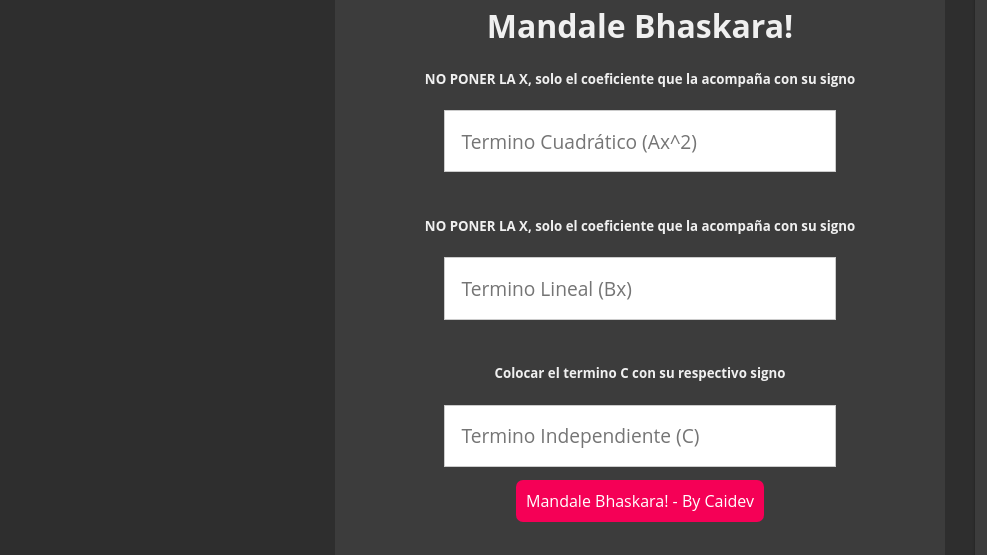
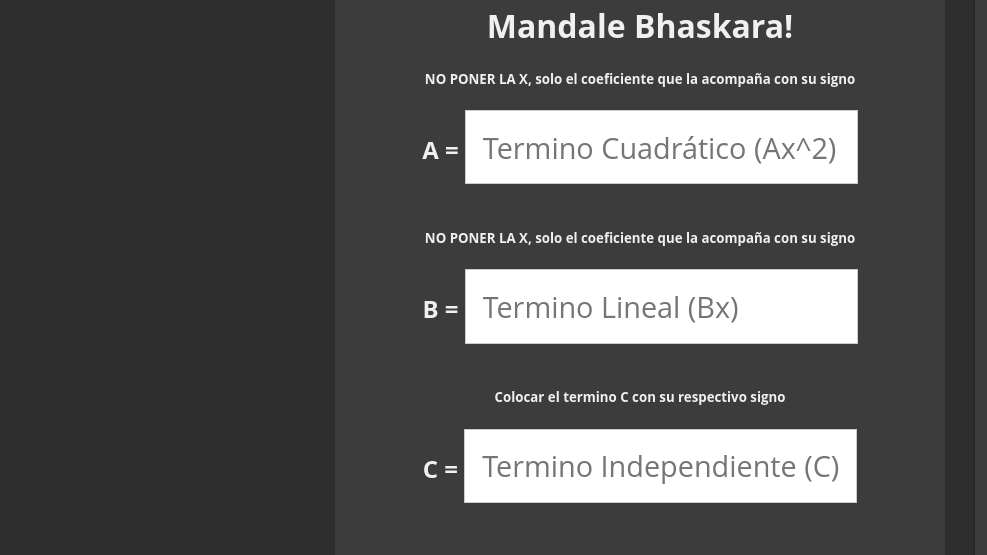
Before and after one commit to caidevOficial/Front_CuadraticApp, a website: page Bhaskara/bhaskara1.html in a window 1280 px wide. Shown: the part 183-738 px from the top of the page, 0-987 px from the left. Drawn offline with Linux system fonts and the light colour scheme.

Commit message:
Update bhaskara1.html

```diff
--- a/Bhaskara/bhaskara1.html
+++ b/Bhaskara/bhaskara1.html
@@ -57,14 +57,17 @@
 				<div align="center">
 					<h1>Mandale Bhaskara!</h1>
 					<h5>NO PONER LA X, solo el coeficiente que la acompaña con su signo</h5>
-					<input type="text" placeholder="Termino Cuadr&aacute;tico (Ax^2)"
-						onkeypress="return soloNumeros(event)" onpaste="return false" id="terminoA" />
+					<h2>A = <input type="text" placeholder="Termino Cuadr&aacute;tico (Ax^2)"
+							onkeypress="return soloNumeros(event)" onpaste="return false" id="terminoA" />
+					</h2>
 					<h5>NO PONER LA X, solo el coeficiente que la acompaña con su signo</h5>
-					<input type="text" placeholder="Termino Lineal (Bx)" onkeypress="return soloNumeros(event)"
-						onpaste="return false" id="terminoB" />
+					<h2>B = <input type="text" placeholder="Termino Lineal (Bx)" onkeypress="return soloNumeros(event)"
+							onpaste="return false" id="terminoB" />
+					</h2>
 					<h5>Colocar el termino C con su respectivo signo</h5>
-					<input type="text" placeholder="Termino Independiente (C)" onkeypress="return soloNumeros(event)"
-						onpaste="return false" id="terminoC" />
+					<h2>C = <input type="text" placeholder="Termino Independiente (C)"
+							onkeypress="return soloNumeros(event)" onpaste="return false" id="terminoC" />
+					</h2>
 					<br />
 					<a class="Boton-nav" onclick="bhaskara()">Mandale Bhaskara! - By Caidev</a>
 					<br />
```
